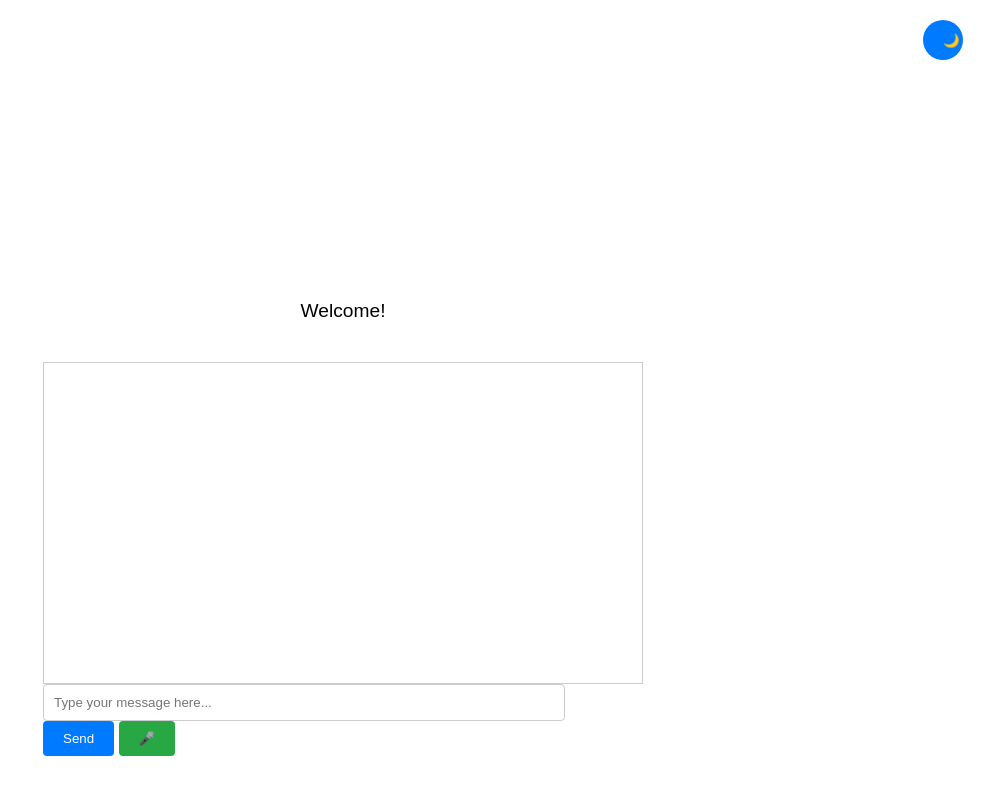
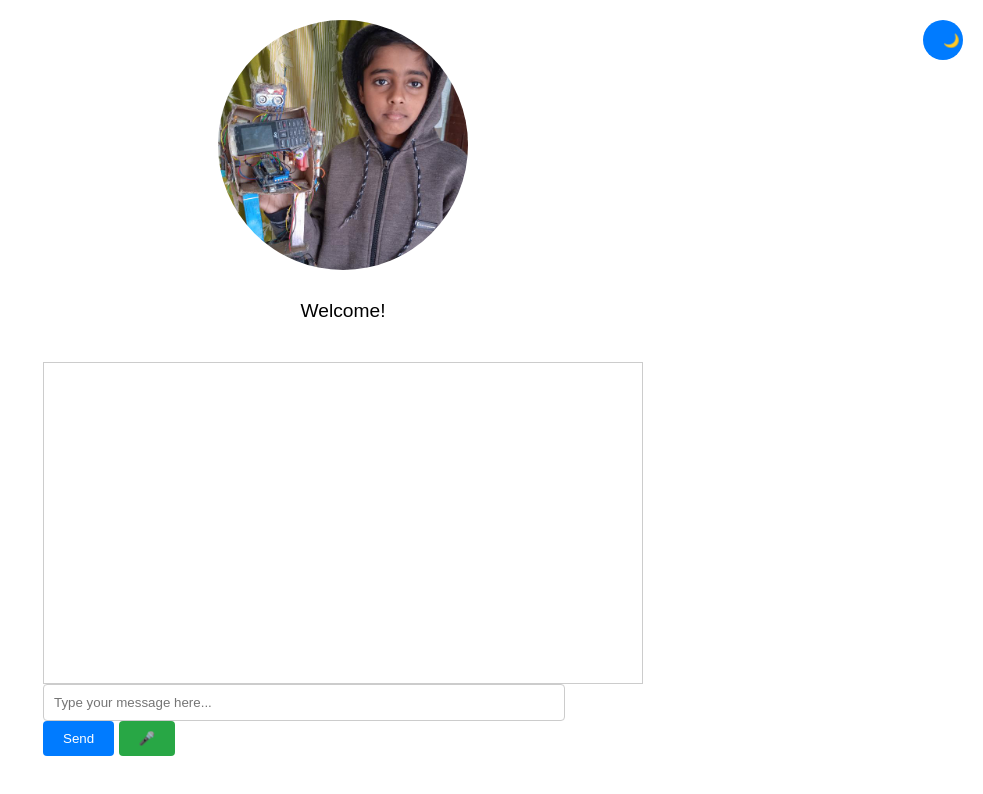
Before and after one commit to mehulseek/ai, a plain HTML site: page index.html in a window 1280 px wide. Shown: the whole page, without its empty margins (297-1280 px from the left). Drawn offline with Linux system fonts and the light colour scheme.

Commit message:
Update index.html

```diff
--- a/index.html
+++ b/index.html
@@ -8,7 +8,7 @@
     <link rel="stylesheet" href="styles.css">
 </head>
 <body>
-    <img src="file.jpg" alt="file jpg" style="margin-top: 20px; width: 250px; height: 250px; border-radius: 50%;">
+    <img src="Mehul Sarkar.jpg" alt="file jpg" style="margin-top: 20px; width: 250px; height: 250px; border-radius: 50%;">
         <div id="welcome-message">Welcome!</div>
         <button id="dark-mode-toggle" style="position: absolute; top: 20px; right: 20px; border-radius: 50%; width: 40px; height: 40px; background-color: #007bff; color: white; border: none; cursor: pointer;">🌙</button>
         <div id="chat-container">
```
